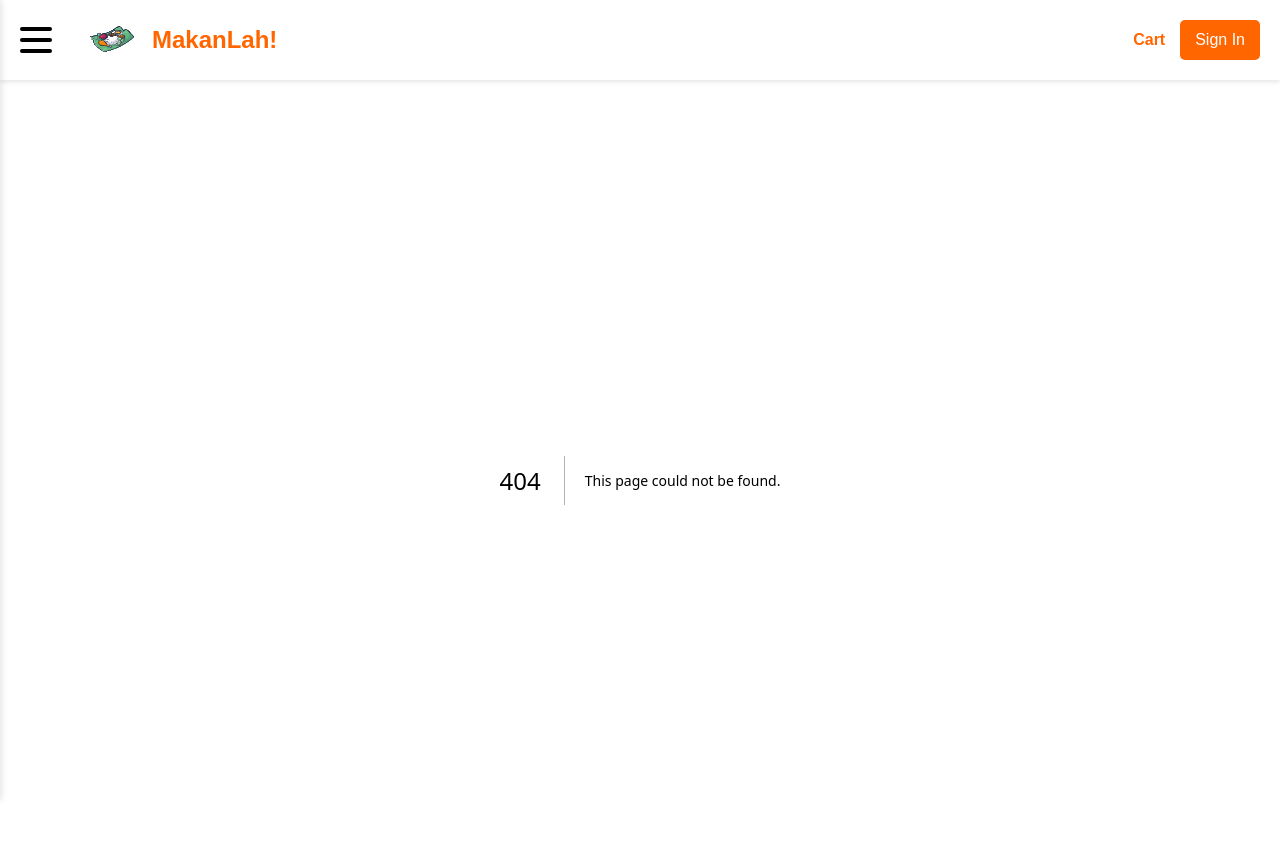
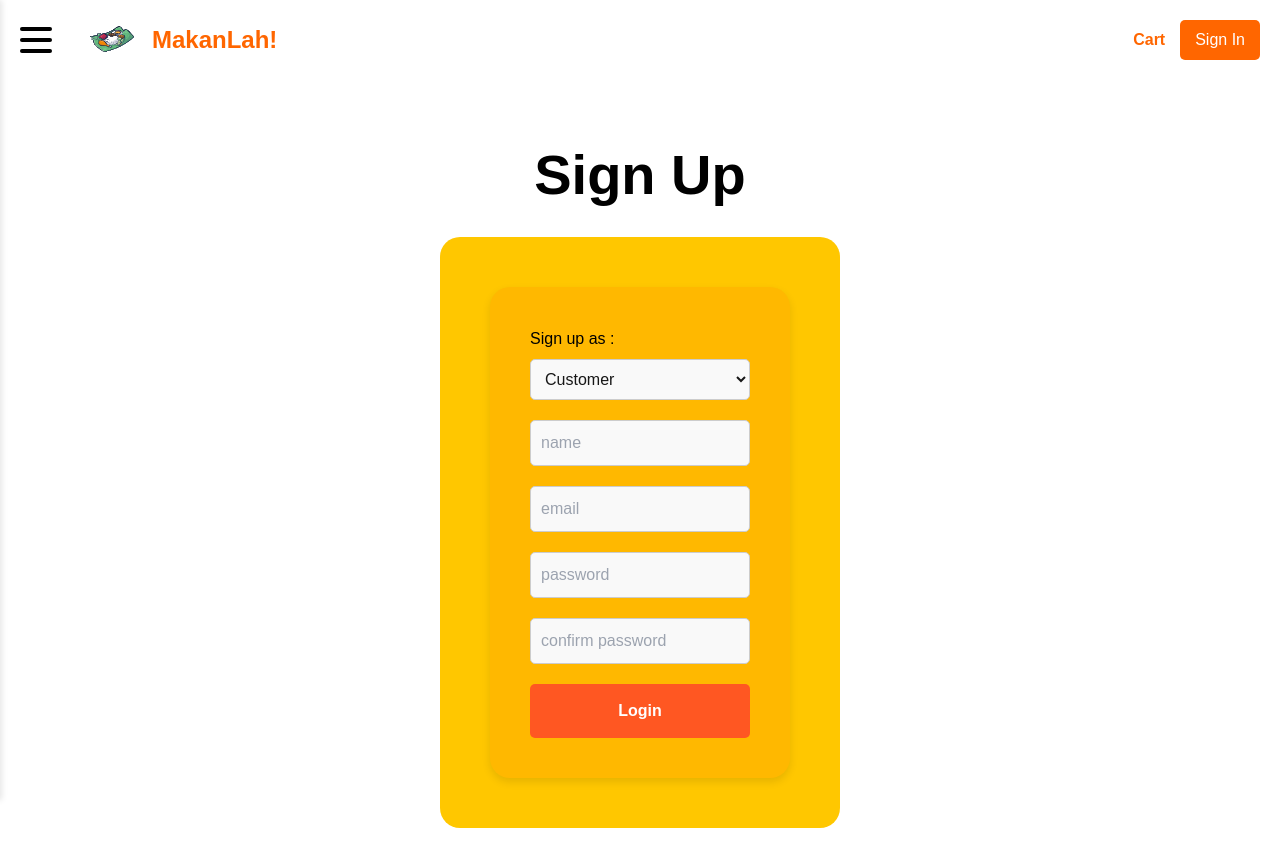
Before and after one commit to AdamAzuddin/makanlah, a Next.js app: page /signup in a window 1280 px wide. Before the commit this address had no page. Shown: the top 866 px of the page. Built offline with nearby package versions, Linux system fonts and the light colour scheme.

Commit message:
sign up page and href link from login page to sign up page. header-> put functionality on log in button that direct to login page

```diff
--- a/app/login/page.tsx
+++ b/app/login/page.tsx
@@ -1,5 +1,5 @@
 "use client";
-import {useRouter} from "next/navigation";
+import { useRouter } from "next/navigation";
 import React from "react";
 
 const LoginPage = () => {
@@ -45,6 +45,14 @@ const LoginPage = () => {
             >
               Login As Driver
             </button>
+          </div>
+          <div>
+            <p style={styles.paragraph}>
+              Don't have an account?
+              <a href="/signup" style={styles.blueLink}>
+                Sign up here
+              </a>
+            </p>
           </div>
         </div>
       </div>
@@ -135,6 +143,13 @@ const styles: { [key: string]: React.CSSProperties } = {
   imageContainer: {
     width: "40%",
   },
+  blueLink: {
+    color: "#0000EE",
+    textDecoration: "none",
+  },
+  paragraph: {
+    paddingTop: "20px",
+  },
 };
 
 export default LoginPage;
--- /dev/null
+++ b/app/signup/page.tsx
@@ -0,0 +1,155 @@
+"use client";
+import React, { useState } from "react";
+const Customer = () => <div>Customer Component</div>;
+const Driver = () => <div>Driver Component</div>;
+const Merchant = () => <div>Merchant Component</div>;
+
+const pageCust = () => {
+  const [selectedComponent, setSelectedComponent] =
+    useState<string>("Customer");
+
+  const renderComponent = () => {
+    switch (selectedComponent) {
+      case "Customer":
+        return <Customer />;
+      case "Driver":
+        return <Driver />;
+      case "Merchant":
+        return <Merchant />;
+      default:
+        return null;
+    }
+  };
+  return (
+    <div style={styles.container}>
+      {/* Page Header */}
+      <h1 style={styles.heading}>Sign Up</h1>
+
+      {/* Login Card */}
+      <div style={styles.back}>
+        <div style={styles.card}>
+          <div style={styles.inputGroup}>
+            <label htmlFor="userType" style={styles.label}>
+              Sign up as :
+            </label>
+            <select
+              id="userType"
+              style={styles.input}
+              value={selectedComponent}
+              onChange={(e) => setSelectedComponent(e.target.value)}
+            >
+              <option value="Customer">Customer</option>
+              <option value="Driver">Driver</option>
+              <option value="Merchant">Merchant</option>
+            </select>
+          </div>
+          {/* Name Input */}
+          <div style={styles.inputGroup}>
+            <label htmlFor="name" style={styles.label}></label>
+            <input
+              type="name"
+              id="name"
+              placeholder="name"
+              style={styles.input}
+            />
+          </div>
+          {/* Email Input */}
+          <div style={styles.inputGroup}>
+            <label htmlFor="email" style={styles.label}></label>
+            <input
+              type="email"
+              id="email"
+              placeholder="email"
+              style={styles.input}
+            />
+          </div>
+
+          {/* Password Input */}
+          <div style={styles.inputGroup}>
+            <label htmlFor="password" style={styles.label}></label>
+            <input
+              type="password"
+              id="password"
+              placeholder="password"
+              style={styles.input}
+            />
+          </div>
+          <div style={styles.inputGroup}>
+            <label htmlFor="confirm password" style={styles.label}></label>
+            <input
+              type="confirm password"
+              id="confirm password"
+              placeholder="confirm password"
+              style={styles.input}
+            />
+          </div>
+
+          {/* Login Button */}
+          <button style={styles.button}>Login</button>
+        </div>
+      </div>
+    </div>
+  );
+};
+const styles: { [key: string]: React.CSSProperties } = {
+  container: {
+    display: "flex",
+    flexDirection: "column",
+    alignItems: "center",
+    justifyContent: "center",
+    height: "100vh",
+    backgroundColor: "#FFF",
+    padding: "20px",
+    textAlign: "center",
+  },
+  heading: {
+    fontSize: "3.5rem",
+    gap: "10px",
+    fontWeight: "bold",
+    color: "black",
+    marginBottom: "20px",
+  },
+  card: {
+    backgroundColor: "#FFB800",
+    padding: "40px",
+    borderRadius: "20px",
+    boxShadow: "0 4px 8px rgba(0, 0, 0, 0.1)",
+    textAlign: "left",
+    width: "300px",
+  },
+  back: {
+    backgroundColor: "#FFC700",
+    padding: "50px",
+    borderRadius: "20px",
+  },
+  inputGroup: {
+    marginBottom: "20px",
+  },
+  label: {
+    fontSize: "1rem",
+    color: "#000",
+    marginBottom: "8px",
+    display: "block",
+  },
+  input: {
+    width: "100%",
+    padding: "10px",
+    fontSize: "1rem",
+    borderRadius: "5px",
+    border: "1px solid #ccc",
+    backgroundColor: "#f9f9f9",
+  },
+  button: {
+    width: "100%",
+    padding: "15px",
+    fontSize: "1rem",
+    fontWeight: "bold",
+    color: "#FFF",
+    backgroundColor: "#FF5722",
+    border: "none",
+    borderRadius: "5px",
+    cursor: "pointer",
+  },
+};
+
+export default pageCust;
--- a/components/Header.tsx
+++ b/components/Header.tsx
@@ -46,6 +46,7 @@ const Header = () => {
           Cart
         </a>
         <button
+          onClick={() => router.push("/login")}
           style={{
             padding: "8px 15px",
             background: "#FF6600",
```
Lines whose indentation alone changed are shown as unchanged.
